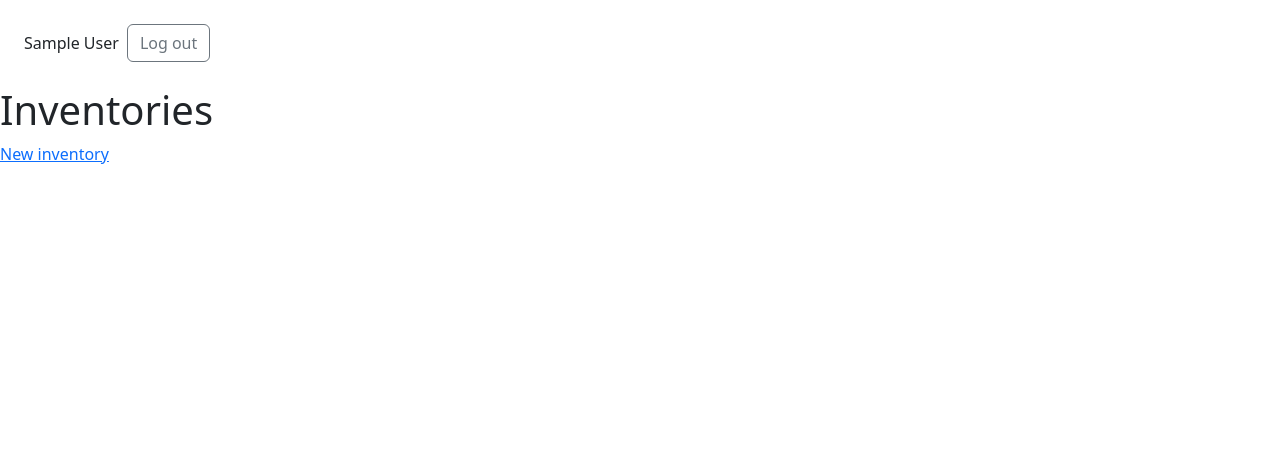
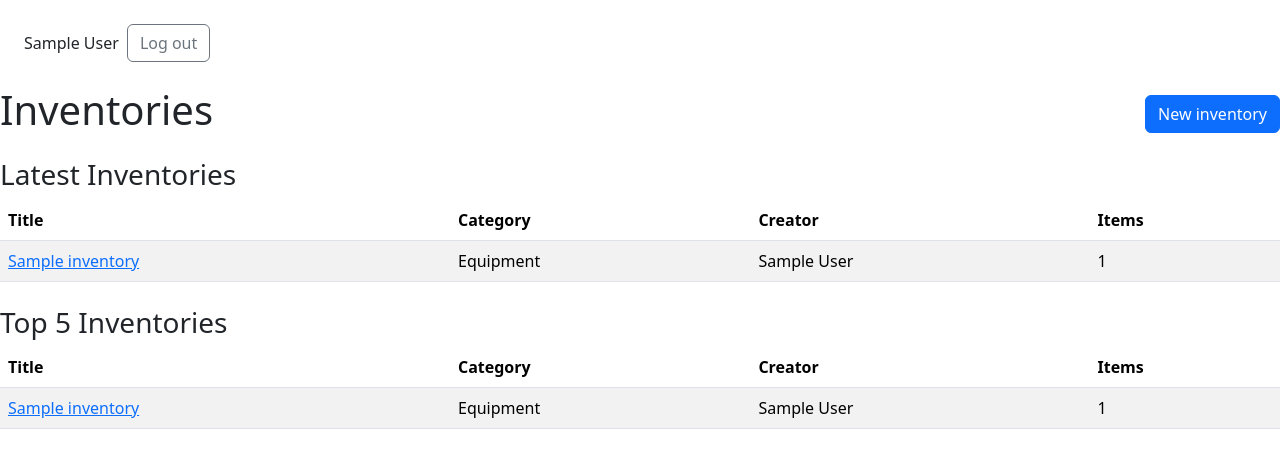
Before and after one commit to DeusVult09/inventory-app, a Rails app: page /inventories in a window 1280 px wide. Shown: the top 468 px of the page. Run offline with Rails 7, Linux system fonts and the light colour scheme; a user stored in the database is signed in; data comes from the database, SQL or seed files in the repository; tables that the repository leaves empty hold one stand-in row (values such as "Sample post"); data that the repository does not hold is empty; some libraries are stand-ins or nearby versions.

Commit message:
feat(views): remove scaffold rails content in index.html and create a draft html page for inventories display

```diff
--- a/app/views/inventories/_inventory.html.erb
+++ /dev/null
@@ -1,2 +0,0 @@
-<div id="<%= dom_id inventory %>">
-</div>
--- a/app/views/inventories/index.html.erb
+++ b/app/views/inventories/index.html.erb
@@ -1,16 +1,52 @@
-<p style="color: green"><%= notice %></p>
-
 <% content_for :title, "Inventories" %>
 
-<h1>Inventories</h1>
-
-<div id="inventories">
-  <% @inventories.each do |inventory| %>
-    <%= render inventory %>
-    <p>
-      <%= link_to "Show this inventory", inventory %>
-    </p>
+<div class="d-flex justify-content-between align-items-center mb-3">
+  <h1>Inventories</h1>
+  <% if current_user %>
+    <%= link_to "New inventory", new_inventory_path, class: "btn btn-primary" %>
   <% end %>
 </div>
 
-<%= link_to "New inventory", new_inventory_path %>
+<h3>Latest Inventories</h3>
+<table class="table table-striped">
+  <thead>
+    <tr>
+      <th>Title</th>
+      <th>Category</th>
+      <th>Creator</th>
+      <th>Items</th>
+    </tr>
+  </thead>
+  <tbody>
+    <% @latest_inventories.each do |inventory| %>
+      <tr>
+        <td><%= link_to inventory.title, inventory %></td>
+        <td><%= inventory.category.name %></td>
+        <td><%= inventory.creator.name %></td>
+        <td><%= inventory.items_count %></td>
+      </tr>
+    <% end %>
+  </tbody>
+</table>
+
+<h3 class="mt-4">Top 5 Inventories</h3>
+<table class="table table-striped">
+  <thead>
+    <tr>
+      <th>Title</th>
+      <th>Category</th>
+      <th>Creator</th>
+      <th>Items</th>
+    </tr>
+  </thead>
+  <tbody>
+    <% @top5_inventories.each do |inventory| %>
+      <tr>
+        <td><%= link_to inventory.title, inventory %></td>
+        <td><%= inventory.category.name %></td>
+        <td><%= inventory.creator.name %></td>
+        <td><%= inventory.items_count %></td>
+      </tr>
+    <% end %>
+  </tbody>
+</table>
```
Also changed, not shown: app/views/inventories/_form.html.erb (deleted, +0 -17 lines).
